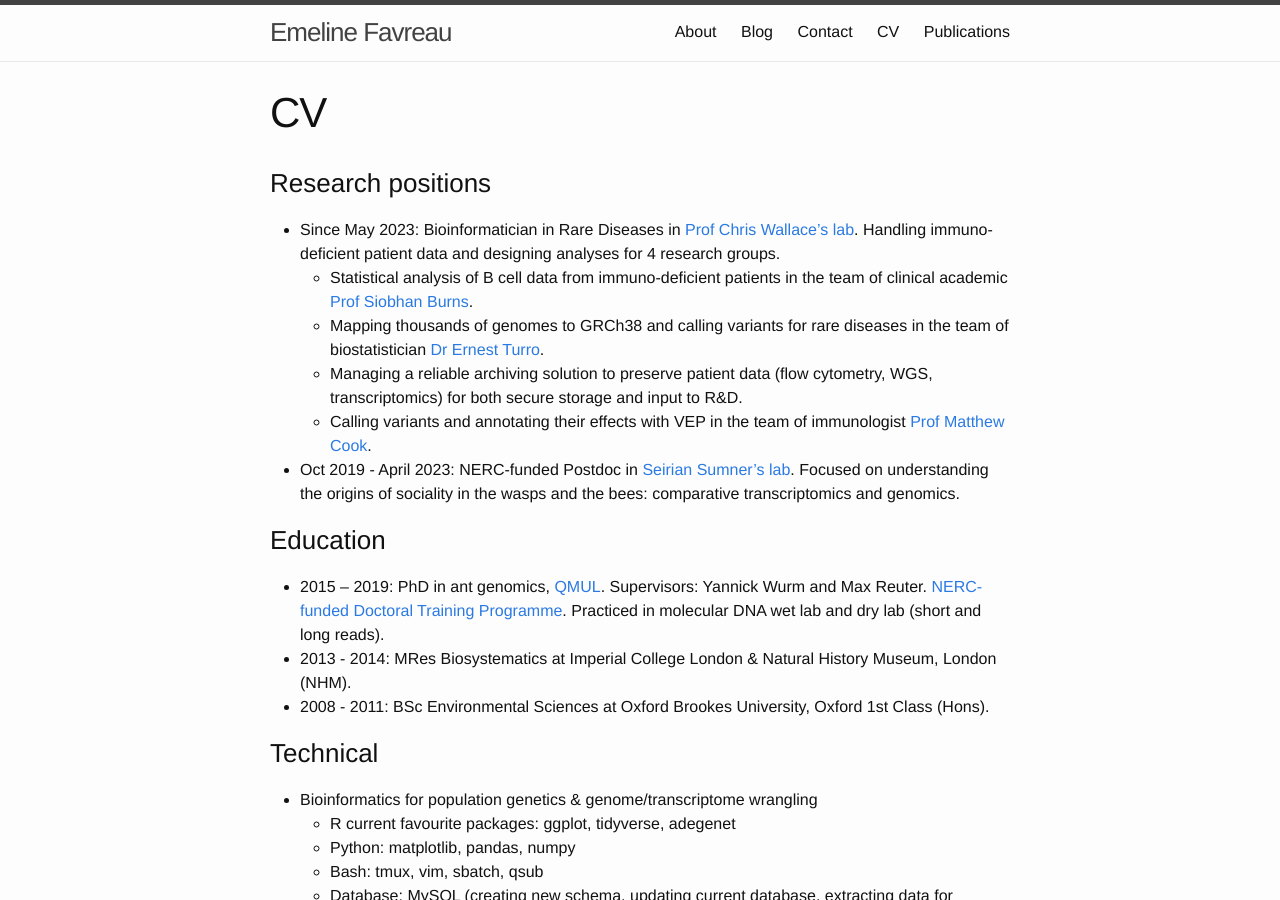
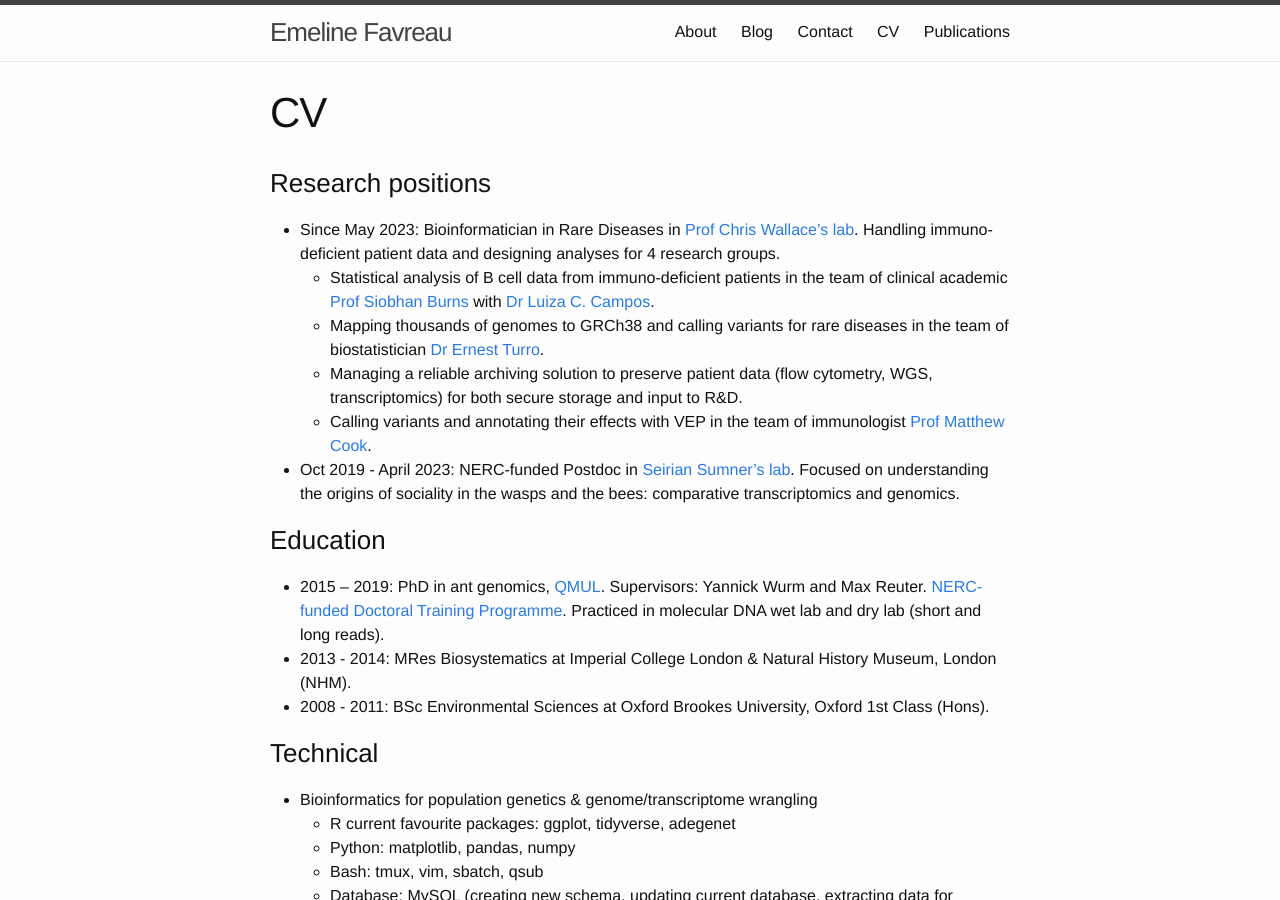
Before and after one commit to EmelineFavreau/EmelineFavreau.github.io, a Jekyll site: the page built from cv.md, in a window 1280 px wide and 900 px high. Built offline with Jekyll 4.4.1, drawn with Linux system fonts in a browser that asks for light colours.

Commit message:
adding Luiza's webpage

```diff
--- a/cv.md
+++ b/cv.md
@@ -7,7 +7,7 @@ permalink: /cv/
 
 ### Research positions
 - Since May 2023: Bioinformatician in Rare Diseases in [Prof Chris Wallace's lab](http://chr1swallace.github.io/). Handling immuno-deficient patient data and designing analyses for 4 research groups.
-    - Statistical analysis of B cell data from immuno-deficient patients in the team of clinical academic [Prof Siobhan Burns](https://www.ucl.ac.uk/infection-immunity/people/professor-siobhan-burns).
+    - Statistical analysis of B cell data from immuno-deficient patients in the team of clinical academic [Prof Siobhan Burns](https://www.ucl.ac.uk/infection-immunity/people/professor-siobhan-burns) with [Dr Luiza C. Campos](https://orcid.org/0000-0002-4315-9105).
     - Mapping thousands of genomes to GRCh38 and calling variants for rare diseases in the team of biostatistician [Dr Ernest Turro](https://labs.icahn.mssm.edu/turrolab/members/).
     - Managing a reliable archiving solution to preserve patient data (flow cytometry, WGS, transcriptomics) for both secure storage and input to R&D.
     - Calling variants and annotating their effects with VEP in the team of immunologist [Prof Matthew Cook](https://www.cuh.nhs.uk/staff-directory/professor-matthew-cook/).
```
